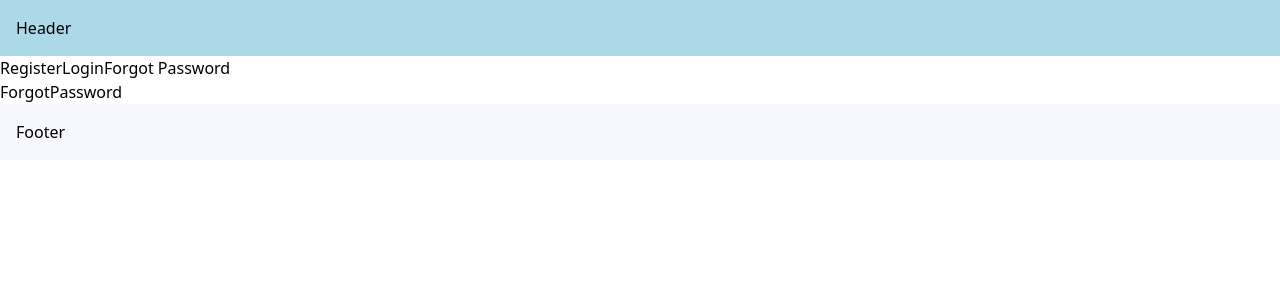
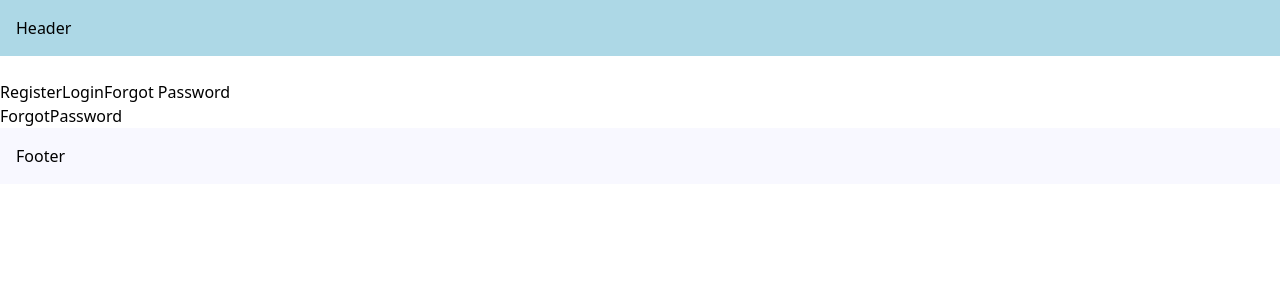
Before and after one commit to sdley/next.js-full-course, a Next.js app: page /forgot-password in a window 1280 px wide. Shown: the top 300 px of the page. Built offline with nearby package versions, Linux system fonts and the light colour scheme.

Commit message:
Templates

```diff
--- a/src/app/(auth)/layout.tsx
+++ b/src/app/(auth)/template.tsx
@@ -2,7 +2,8 @@
 
 import Link from "next/link";
 import { usePathname } from "next/navigation";
-import "./styles.css"
+import "./styles.css";
+import { useState } from "react";
 
 const navLinks = [
     {name: "Register", href: "/register"},
@@ -17,8 +18,12 @@
 }) {
 
     const pathname = usePathname();
+    const [input, setInput] = useState("");
     return (
         <div>
+            <div>
+                <input value={input} onChange={(e) => setInput(e.target.value)} />
+            </div>
             {navLinks.map((link) => {
                 const isActive = pathname.startsWith(link.href);
 
```
